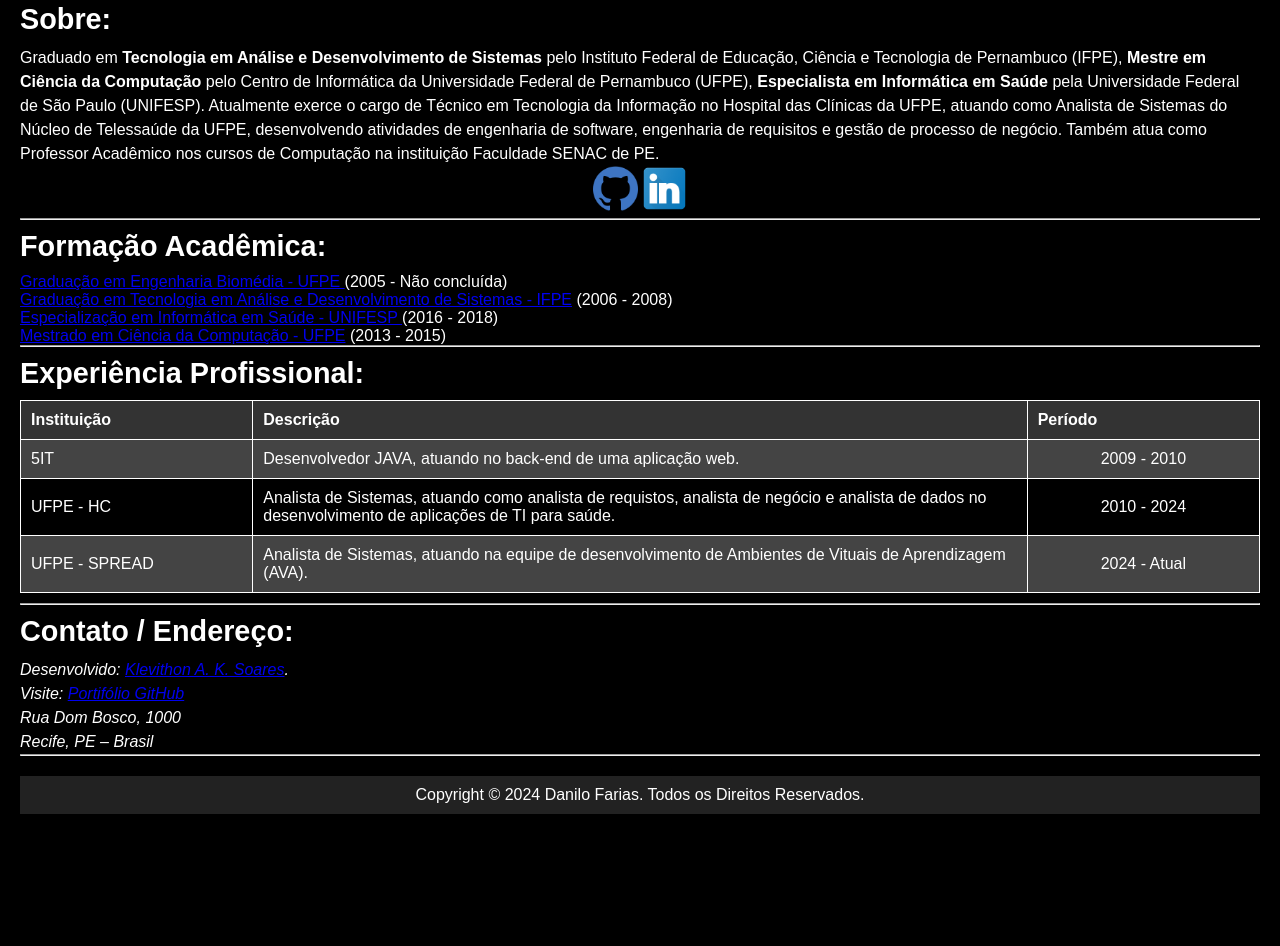
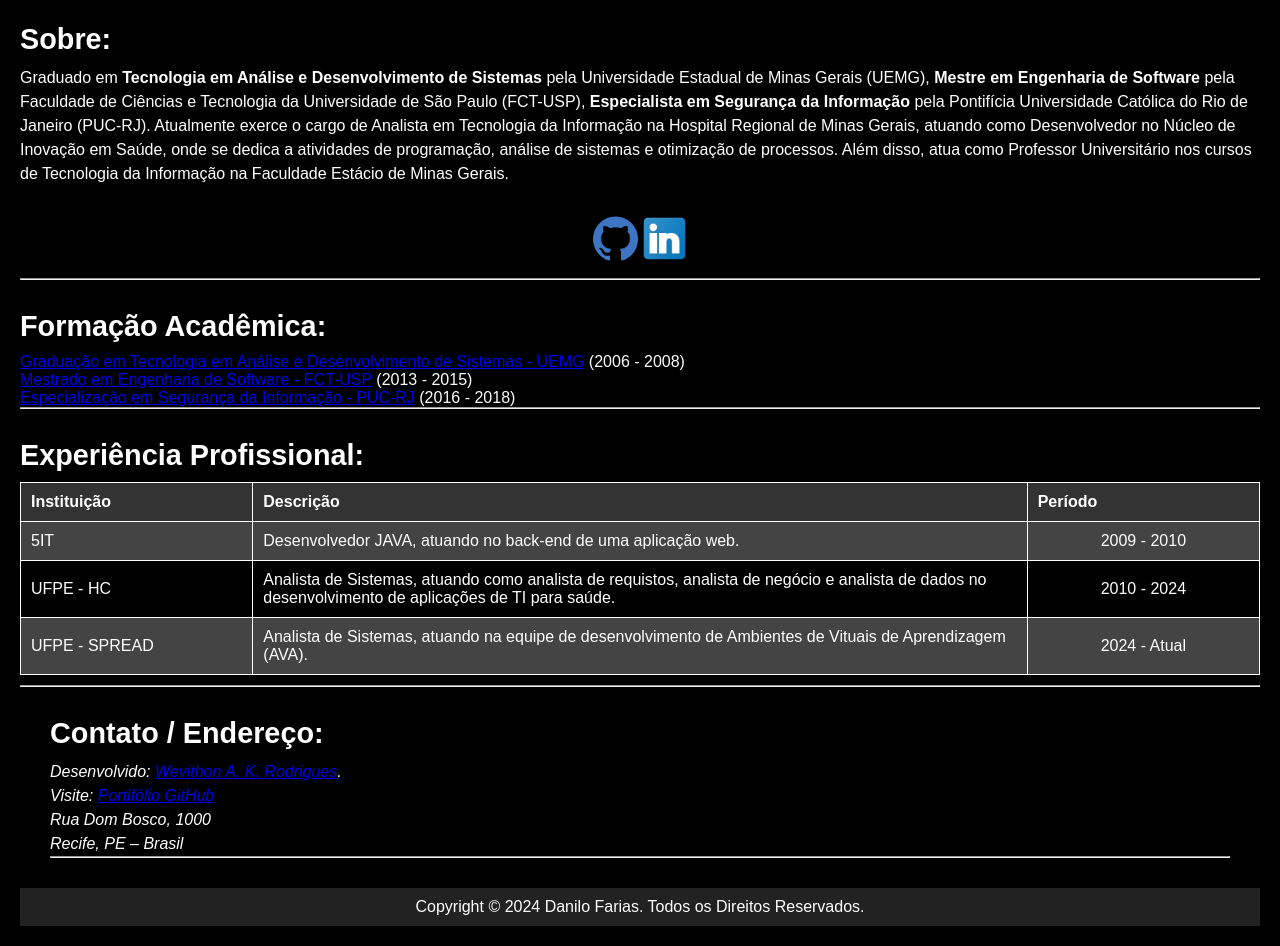
Before and after one commit to WilsonAgomes/curriculo, a plain HTML site: page curriculo/index.html in a window 1280 px wide. Shown: the part 326-1272 px from the top of the page. Before the commit the page ends 1160 px from the top, so only its background shows below. Drawn offline with Linux system fonts and the light colour scheme; files that its build step writes are made by us from their sources.

Commit message:
Commit inicial

```diff
--- a/curriculo/estillo/curriculo.css
+++ b/curriculo/estillo/curriculo.css
@@ -3,6 +3,11 @@
     margin: 0;
     padding: 0;
     box-sizing: border-box;
+}
+
+#center{
+    margin-top: 20px;
+    padding: 10px;
 }
 
 body {
@@ -13,8 +18,20 @@ body {
     padding: 20px;
 }
 
+#sobre{
+    margin-top: 30px;
+}
+
 #apresentacao {
     text-align: center;
+}
+
+#experiencia{
+    margin-top: 30px;
+}
+
+#formacao{
+    margin-top: 30px;
 }
 
 h1, h3, h4 {
@@ -62,6 +79,10 @@ th {
     background-color: #333;
 }
 
+.endereco{
+    margin: 30px;
+}
+
 tr:nth-child(even) {
     background-color: #444;
 }
--- a/curriculo/index.html
+++ b/curriculo/index.html
@@ -5,28 +5,27 @@
     <meta charset="UTF-8">
     <meta name="viewport" content="width=device-width, initial-scale=1.0">
     <link rel="stylesheet" href="css/curriculo.css">
-    <title>Klevithon</title>
+    <title>Wevithon</title>
     <link rel="stylesheet" href="estillo/curriculo.css">
 </head>
 
 <body>
+
+    <section class="bora"></section>
         <div id="apresentacao">
-        <h1>Klevithon A. K. Soares</h1>
+            <h1>Wevithon A. K. Rodrigues</h1>
             <img src="trabalho facudade99999.jpg" height="15%" width="15%" style="border-radius: 50%;"
                 alt="Foto de Danilo Farias" title="Danilo Farias">
             <h4>(Profissional UI/Ux design)</h4>
             <hr>
         </div>
+  </section>
+  <section>
     <div id="sobre">
         <h3>Sobre:</h3>
-        <p>Graduado em <b>Tecnologia em Análise e Desenvolvimento de Sistemas</b> pelo
-            Instituto Federal de Educação, Ciência e Tecnologia de Pernambuco (IFPE), <b>Mestre em Ciência da
-                Computação</b> pelo Centro de Informática da Universidade Federal de Pernambuco (UFPE), <b>Especialista
-                em Informática em Saúde</b> pela Universidade Federal de São Paulo (UNIFESP). Atualmente exerce o cargo
-            de Técnico em Tecnologia da Informação no Hospital das Clínicas da UFPE, atuando como Analista de Sistemas
-            do Núcleo de Telessaúde da UFPE, desenvolvendo atividades de engenharia de software, engenharia de
-            requisitos e gestão de processo de negócio. Também atua como Professor Acadêmico nos cursos de Computação na
-            instituição Faculdade SENAC de PE.</p>
+        <p>
+            Graduado em <b>Tecnologia em Análise e Desenvolvimento de Sistemas</b> pela Universidade Estadual de Minas Gerais (UEMG), <b>Mestre em Engenharia de Software</b> pela Faculdade de Ciências e Tecnologia da Universidade de São Paulo (FCT-USP), <b>Especialista em Segurança da Informação</b> pela Pontifícia Universidade Católica do Rio de Janeiro (PUC-RJ). Atualmente exerce o cargo de Analista em Tecnologia da Informação na Hospital Regional de Minas Gerais, atuando como Desenvolvedor no Núcleo de Inovação em Saúde, onde se dedica a atividades de programação, análise de sistemas e otimização de processos. Além disso, atua como Professor Universitário nos cursos de Tecnologia da Informação na Faculdade Estácio de Minas Gerais.</p>
+
         <p id="center">
             <a href="https://github.com/" target="_blank"><img src="imagenlinkedingit/1298743_github_git_logo_social_icon.png" height="45px"
                     alt="Icon do GitHub" title="GitHub"></a>
@@ -35,21 +34,22 @@
 
         <hr>
     </div>
+</section>
+
+<section>
     <div id="formacao">
         <h3>Formação Acadêmica:</h3>
         <ul>
-            <li><a href="https://www.ufpe.br/engenharia-biomedica-bacharelado-ctg" target="_blank">Graduação em
-                    Engenharia Biomédia - UFPE </a> (2005 - Não concluída)</li>
-            <li><a href="https://portal.ifpe.edu.br/recife/cursos/superiores/tecnologos/analise-e-desenvolvimento-de-sistemas/"
-                    target="_blank">Graduação em Tecnologia em Análise e Desenvolvimento de Sistemas - IFPE</a> (2006 -
-                2008)</li>
-            <li><a href="https://informaticaemsaude.com.br/is.uab/index.html" target="_blank">Especialização em
-                    Informática em Saúde - UNIFESP </a> (2016 - 2018)</li>
-            <li><a href="https://portal.cin.ufpe.br/pos-graduacao/stricto-sensu/programa-academico/mestrado-academico/"
-                    target="_blank">Mestrado em Ciência da Computação - UFPE</a> (2013 - 2015)</li>
+            <li><a href="https://www.uemg.br" target="_blank">Graduação em Tecnologia em Análise e Desenvolvimento de Sistemas - UEMG</a> (2006 - 2008)</li>
+            <li><a href="https://www.fct.unesp.br" target="_blank">Mestrado em Engenharia de Software - FCT-USP</a> (2013 - 2015)</li>
+            <li><a href="https://www.puc-rio.br" target="_blank">Especialização em Segurança da Informação - PUC-RJ</a> (2016 - 2018)</li>
         </ul>
         <hr>
     </div>
+
+</section>
+
+<section>
     <div id="experiencia">
         <h3>Experiência Profissional:</h3>
         <table>
@@ -77,18 +77,23 @@
                 <td id="center">2024 - Atual</td>
             </tr>
         </table>
+
+    </section>
         <hr>
+
     </div>
-    <div>
+
+    </section>
+    <div class="endereco">
         <h3>Contato / Endereço:</h3>
         <address>
-            Desenvolvido: <a href="https://www.figma.com/design/1tWvTrS414h1iUv3NFplYu/Untitled?node-id=13-5&node-type=frame&t=4eSErVZXgMOMlJ3u-0">Klevithon A. K. Soares</a>.<br>
+            Desenvolvido: <a href="https://www.figma.com/design/1tWvTrS414h1iUv3NFplYu/Untitled?node-id=13-5&node-type=frame&t=4eSErVZXgMOMlJ3u-0">Wevithon A. K. Rodrigues</a>.<br>
             Visite: <a href="https://github.com/">Portifólio GitHub</a><br>
             Rua Dom Bosco, 1000<br> Recife, PE – Brasil
         </address>
         <hr>
     </div>
-
+</section>
 
 </body>
 <footer>
```
Lines whose indentation alone changed are shown as unchanged.
